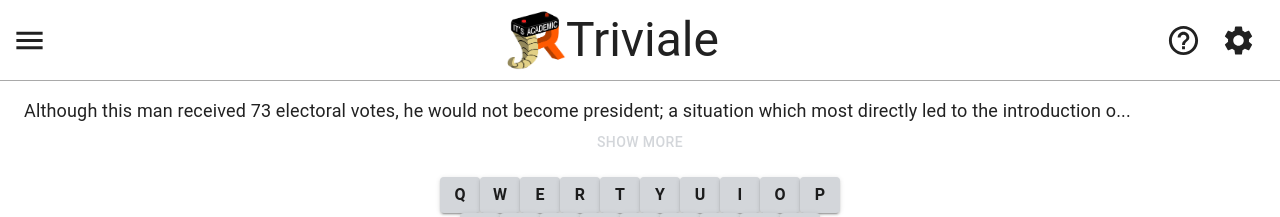
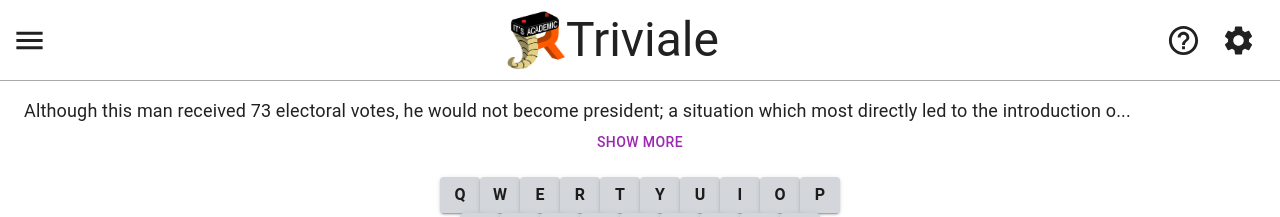
Before and after one commit to dotcomstar/Triviale, a React (Vite) app: page / in a window 1280 px wide. Shown: the top 217 px of the page. Built offline with nearby package versions, Linux system fonts and the light colour scheme; what simple-zustand-devtools would draw is missing.

Commit message:
Expand question with enter

```diff
--- a/src/App.tsx
+++ b/src/App.tsx
@@ -4,9 +4,11 @@ import NavBar from "./components/navbar/NavBar";
 import ExpandableText from "./components/question/ExpandableText";
 import useQuestions from "./hooks/useQuestions";
 import Keyboard from "./components/keyboard/Keyboard";
+import useQuestionExpansionStore from "./stores/questionExpansionStore";
 
 function App() {
   const { data } = useQuestions();
+  const { expandQuestion } = useQuestionExpansionStore();
   return (
     <ThemedLayout>
       <Grid container spacing={2}>
@@ -18,9 +20,14 @@ function App() {
         </Grid>
         <Grid item xs={12} sx={{ mx: 3 }}>
           <Keyboard
-            onChar={(c) => console.log(c)}
+            onChar={(c) => {
+              console.log(c);
+            }}
             onDelete={() => console.log("delete")}
-            onEnter={() => console.log("enter")}
+            onEnter={() => {
+              console.log("enter");
+              expandQuestion();
+            }}
             isRevealing={false}
           />
         </Grid>
--- a/src/components/question/ExpandableText.tsx
+++ b/src/components/question/ExpandableText.tsx
@@ -1,5 +1,6 @@
 import { Button, Stack, Typography } from "@mui/material";
 import { useState } from "react";
+import useQuestionExpansionStore from "../../stores/questionExpansionStore";
 
 interface Props {
   children: string;
@@ -7,16 +8,21 @@ interface Props {
 
 const ExpandableText = ({ children }: Props) => {
   if (!children) return null;
-  const [expanded, setExpanded] = useState(1);
+  const { questionExpansion, resetQuestion, expandQuestion } =
+    useQuestionExpansionStore();
   const length = children.length / 5;
   const summary =
-    expanded < 5 ? children.substring(0, expanded * length) + "..." : children;
+    questionExpansion < 5
+      ? children.substring(0, questionExpansion * length) + "..."
+      : children;
 
   return (
     <Stack>
       <Typography fontSize="large">{summary}</Typography>
-      {expanded < 5 && (
-        <Button onClick={() => setExpanded(expanded + 1)}>Show more</Button>
+      {questionExpansion < 5 && (
+        <Button onClick={() => expandQuestion()} color="secondary">
+          Show more
+        </Button>
       )}
     </Stack>
   );
--- /dev/null
+++ b/src/stores/questionExpansionStore.ts
@@ -0,0 +1,20 @@
+import { create } from "zustand";
+import { mountStoreDevtool } from "simple-zustand-devtools";
+
+interface QuestionExpansionStore {
+  questionExpansion: number;
+  expandQuestion: () => void;
+  resetQuestion: () => void;
+}
+
+const useQuestionExpansionStore = create<QuestionExpansionStore>((set) => ({
+  questionExpansion: 1,
+  expandQuestion: () =>
+    set((state) => ({ questionExpansion: state.questionExpansion + 1 })),
+  resetQuestion: () => set(() => ({ questionExpansion: 1 })),
+}));
+
+if (process.env.NODE_ENV === "development")
+  mountStoreDevtool("Question Expansion Store", useQuestionExpansionStore);
+
+export default useQuestionExpansionStore;
```
